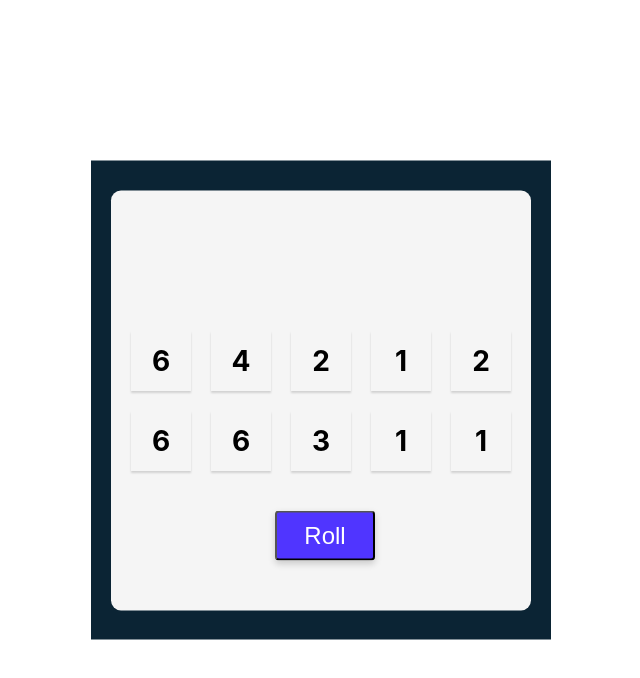
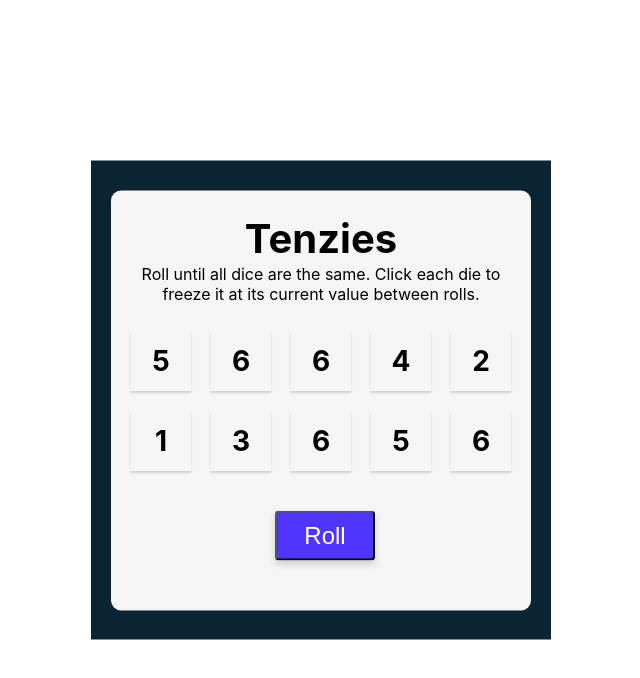
Before and after one commit to Ashwinv23/tenzies, a React (Create React App) app: page / in a window 1280 px wide. Shown: the top 678 px of the page, without its empty margins (319-959 px from the left). Built offline with nearby package versions, Linux system fonts and the light colour scheme.

Commit message:
roll dice and hold

```diff
--- a/src/App.css
+++ b/src/App.css
@@ -55,6 +55,21 @@
   background-color: #59e391;
 }
 
+.title {
+  position: absolute;
+  font-size: 40px;
+  margin-bottom: 350px;
+}
+
+.instructions {
+  position: absolute;
+  font-family: "Inter", sans-serif;
+  font-weight: 400;
+  margin-bottom: 250px;
+  padding: 5px;
+  text-align: center;
+}
+
 .roll {
   background-color: #5035ff;
   color: white;
--- a/src/App.js
+++ b/src/App.js
@@ -4,21 +4,29 @@
 import { nanoid } from "nanoid";
 
 function App() {
+  const generateNewDie = () => {
+    let randVal = Math.floor(Math.random() * 6 + 1);
+    return {
+      value: randVal,
+      isHeld: false,
+      id: nanoid(),
+    };
+  };
+
   const newDice = () => {
     let values = [];
     for (let i = 0; i < 10; i++) {
-      let randVal = Math.floor(Math.random() * 6 + 1);
-      values.push({
-        value: randVal,
-        isHeld: false,
-        id: nanoid(),
-      });
+      values.push(generateNewDie());
     }
     return values;
   };
 
   const rollDice = () => {
-    setDice(newDice());
+    setDice((prevDice) =>
+      prevDice.map((die) => {
+        return die.isHeld ? die : generateNewDie();
+      })
+    );
   };
 
   const [dice, setDice] = useState(newDice());
@@ -34,6 +42,11 @@
   return (
     <main className="outer">
       <div className="inner">
+        <h1 className="title">Tenzies</h1>
+        <p className="instructions">
+          Roll until all dice are the same. Click each die to freeze it at its
+          current value between rolls.
+        </p>
         <div className="dice-container">
           {dice.map((val) => (
             <Dice
```
